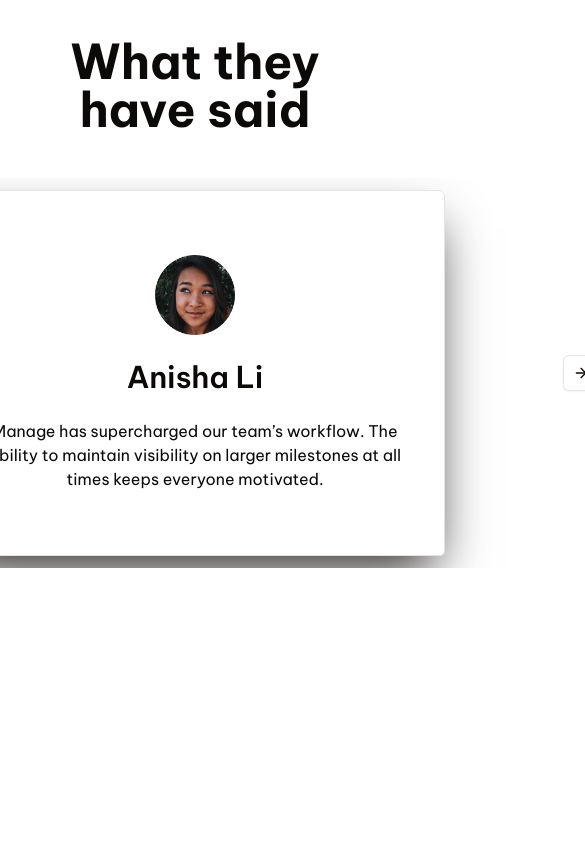
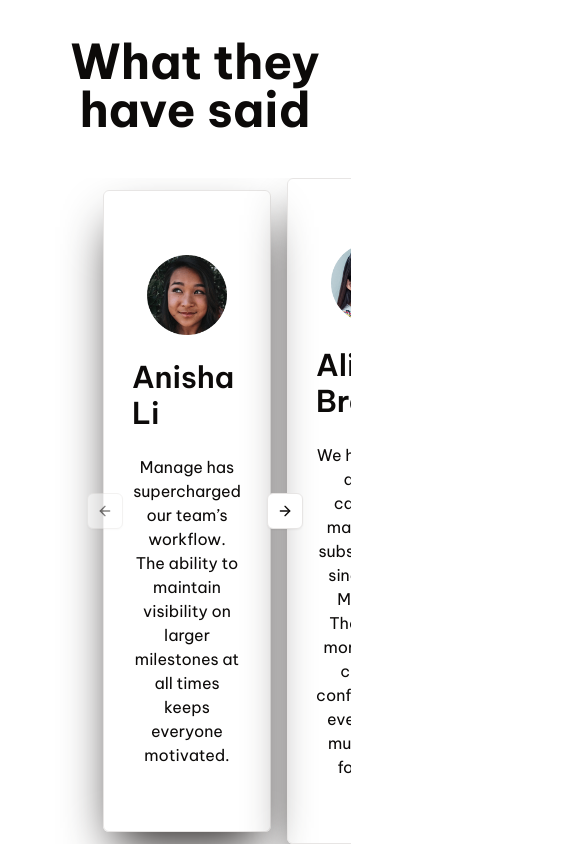
Before and after one commit to shammasktl/manage, a React (Vite) app: page / in a window 390 px wide. Shown: the part 2648-3492 px from the top of the page, 585 px wide, since content can reach past the window. Before the commit the page ends 3216 px from the top, so only its background shows below. Built offline with nearby package versions, Linux system fonts and the light colour scheme.

Commit message:
Carrousal added Respectively

```diff
--- a/src/App.jsx
+++ b/src/App.jsx
@@ -3,6 +3,7 @@ import './App.css'
 import Hero from './Components/Hero/Hero'
 import Manage from './Components/Manage/Manage'
 import Said from './Components/Said/Said'
+import Footer from './Components/Footer/Footer'
 
 function App() {
 
@@ -13,6 +14,7 @@ function App() {
         <Manage />
         <Said />
       </div>
+      <Footer />
     </div>
   )
 }
--- /dev/null
+++ b/src/Components/Footer/Footer.jsx
@@ -0,0 +1,11 @@
+import React from 'react'
+
+const Footer = () => {
+  return (
+    <div>
+
+    </div>
+  )
+}
+
+export default Footer
--- a/src/Components/Said/Said.jsx
+++ b/src/Components/Said/Said.jsx
@@ -13,14 +13,14 @@ const Said = () => {
   return (
     <div className='said'>
       <h1 className='text-5xl font-bold text-center'>What they have said</h1>
-      <div className="reviews mt-11 flex items-center justify-center">
-        <Carousel>
-          <CarouselContent>
+      <div className="reviews my-0 mx-auto mt-11 flex items-center justify-center">
+        <Carousel className={cn("w-full")}>
+          <CarouselContent className={cn("w-full px-16 my-0 mx-auto")}>
             {
               reviews.map((review, index) => {
                 return (
-                  <CarouselItem className={cn("w-full flex items-center justify-center")}>
-                    <div className="content flex items-center justify-center flex-col max-w-[500px] border px-7 py-16 gap-6 rounded-md shadow-2xl shadow-stone-800">
+                  <CarouselItem className={cn("flex items-center justify-center")} key={index}>
+                    <div className="content flex items-center justify-center flex-col max-w-[300px] md:max-w-[500px] border px-7 py-16 gap-6 rounded-md shadow-2xl shadow-stone-800">
                       <img src={review.src} className='w-20' alt="" />
                       <h2 className='text-3xl font-semibold'>{review.name}</h2>
                       <p className='text-center'>{review.opinion}</p>
@@ -30,8 +30,8 @@ const Said = () => {
               })
             }
           </CarouselContent>
-          <CarouselPrevious />
-          <CarouselNext />
+          <CarouselPrevious className={cn("ml-24")} />
+          <CarouselNext className={cn("mr-24")} />
         </Carousel>
       </div>
     </div>
```
